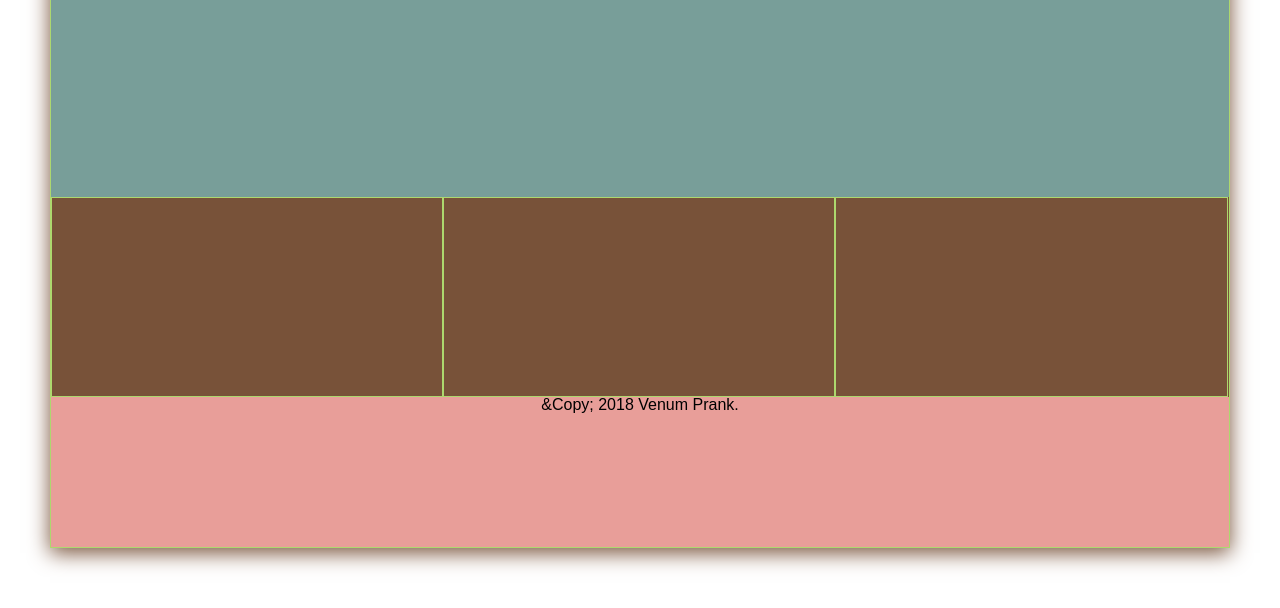
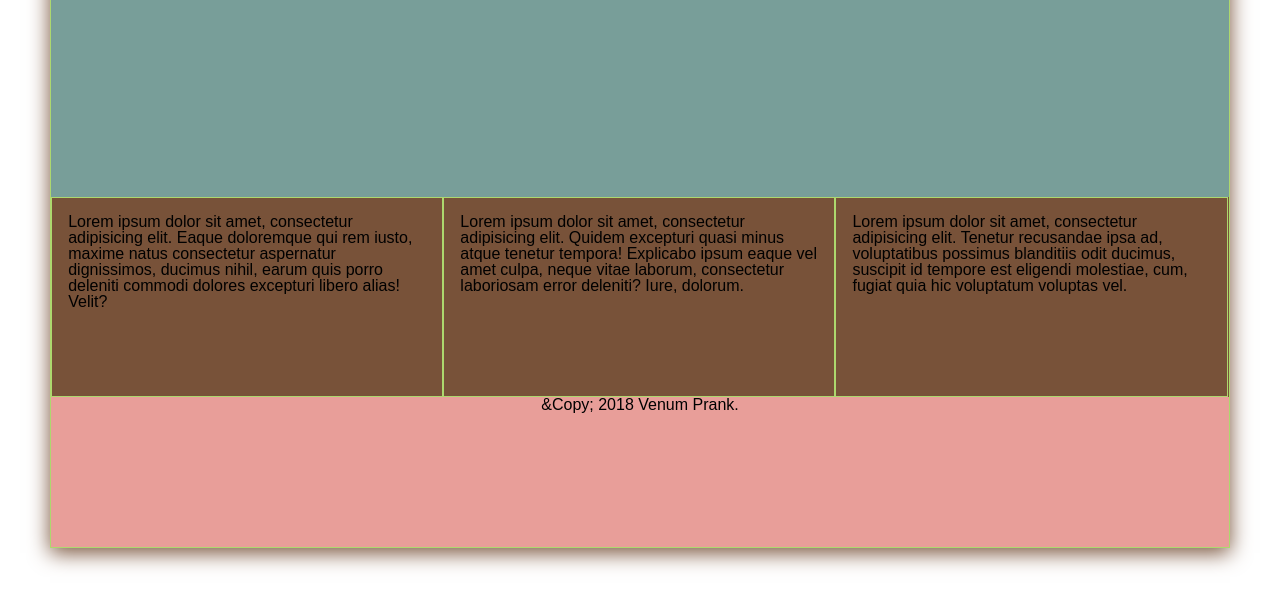
Before and after one commit to Cazperr/SrCazper.github.io, a plain HTML site: page web-corporativa/index.html in a window 1280 px wide. Shown: the part 180-788 px from the top of the page. Drawn offline with Linux system fonts and the light colour scheme; a web font is replaced by a local one.

Commit message:
Añadido Lorem
en div > p

```diff
--- a/web-corporativa/index.html
+++ b/web-corporativa/index.html
@@ -33,9 +33,15 @@
 		</nav>
 		<section id="overview"></section>
 		<section id="services">
-			<div class="service"></div>
-			<div class="service"></div>
-			<div class="service"></div>
+			<div class="service">
+				<p>Lorem ipsum dolor sit amet, consectetur adipisicing elit. Eaque doloremque qui rem iusto, maxime natus consectetur aspernatur dignissimos, ducimus nihil, earum quis porro deleniti commodi dolores excepturi libero alias! Velit?</p>
+			</div>
+			<div class="service">
+				<p>Lorem ipsum dolor sit amet, consectetur adipisicing elit. Quidem excepturi quasi minus atque tenetur tempora! Explicabo ipsum eaque vel amet culpa, neque vitae laborum, consectetur laboriosam error deleniti? Iure, dolorum.</p>
+			</div>
+			<div class="service">
+				<p>Lorem ipsum dolor sit amet, consectetur adipisicing elit. Tenetur recusandae ipsa ad, voluptatibus possimus blanditiis odit ducimus, suscipit id tempore est eligendi molestiae, cum, fugiat quia hic voluptatum voluptas vel.</p>
+			</div>
 		</section>
 		<div class="clearfix"></div>
 		<footer>
```
